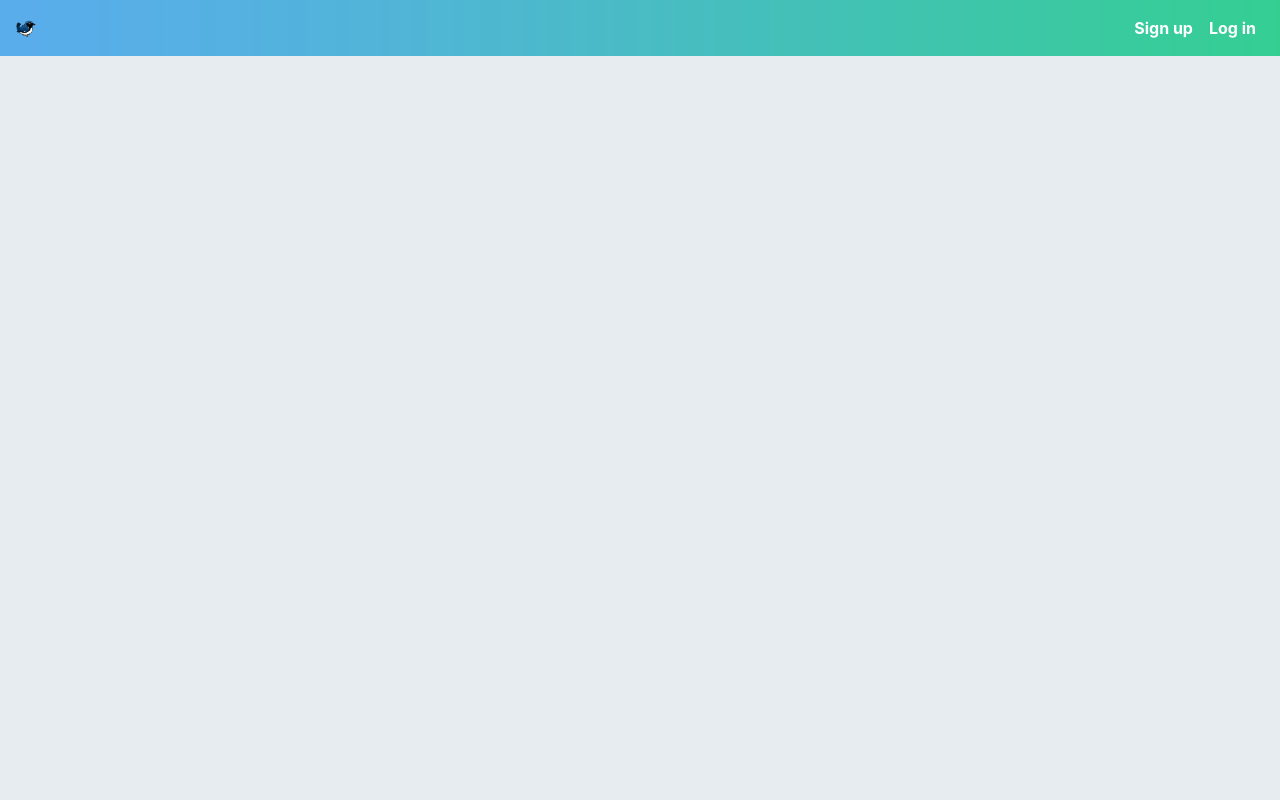
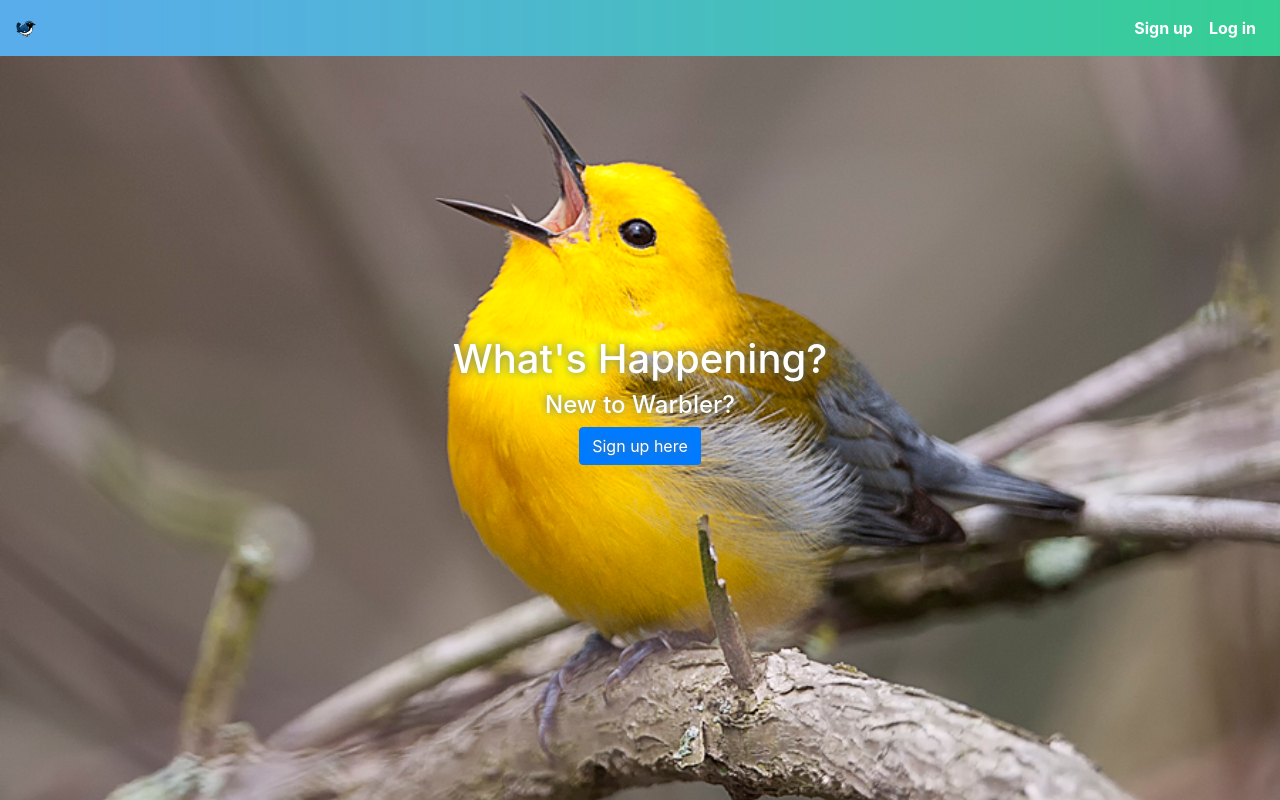
Before and after one commit to vnkbrand/Tweeter, a React app in the folder warbler-client/: page / in a window 1280 px wide. Built offline with nearby package versions, Linux system fonts and the light colour scheme.

Commit message:
r7 styling homepage

```diff
--- /dev/null
+++ b/warbler-client/src/components/Homepage.js
@@ -0,0 +1,14 @@
+import React from "react";
+import { Link } from "react-router-dom";
+
+const Homepage = () => (
+  <div className="home-hero">
+    <h1>What's Happening?</h1>
+    <h4>New to Warbler?</h4>
+    <Link to="/signup" className="btn btn-primary">
+      Sign up here
+    </Link>
+  </div>
+);
+
+export default Homepage;
--- a/warbler-client/src/containers/App.js
+++ b/warbler-client/src/containers/App.js
@@ -3,6 +3,7 @@ import { Provider } from "react-redux";
 import { configureStore } from "../store";
 import { BrowserRouter as Router } from "react-router-dom";
 import Navbar from "./Navbar";
+import Main from "./Main";
 
 const store = configureStore();
 
@@ -11,6 +12,7 @@ const App = () => (
     <Router>
       <div className="onboarding">
         <Navbar />
+        <Main />
       </div>
     </Router>
   </Provider>
--- /dev/null
+++ b/warbler-client/src/containers/Main.js
@@ -0,0 +1,20 @@
+import React from "react";
+import { Switch, Route, withRouter, Redirect } from "react-router-dom";
+import { connect } from "react-redux";
+import Homepage from "../components/Homepage";
+
+const Main = () => (
+  <div className="container">
+    <Switch>
+      <Route exact path="/" render={props => <Homepage {...props} />} />
+    </Switch>
+  </div>
+);
+
+function mapStateToProps(state) {
+  return {
+    currentUser: state.currentUser
+  };
+}
+
+export default withRouter(connect(mapStateToProps)(Main));
--- a/warbler-client/src/index.css
+++ b/warbler-client/src/index.css
@@ -35,3 +35,23 @@ ul.nav.navbar-nav li {
   background-image: url("./images/nav-bg.png");
   background-size: 100% 100%;
 }
+
+.home-hero {
+  width: 100vw;
+  height: 100vh;
+  position: absolute;
+  top: 0;
+  left: 0;
+  display: flex;
+  flex-direction: column;
+  align-items: center;
+  justify-content: center;
+  z-index: -1;
+  background-image: url("./images/signed-out-home.jpg");
+  text-align: center;
+  padding: 1rem;
+  background-position: center center;
+  background-size: cover;
+  color: #fff;
+  text-shadow: 0 0 8px #66757f;
+}
```
